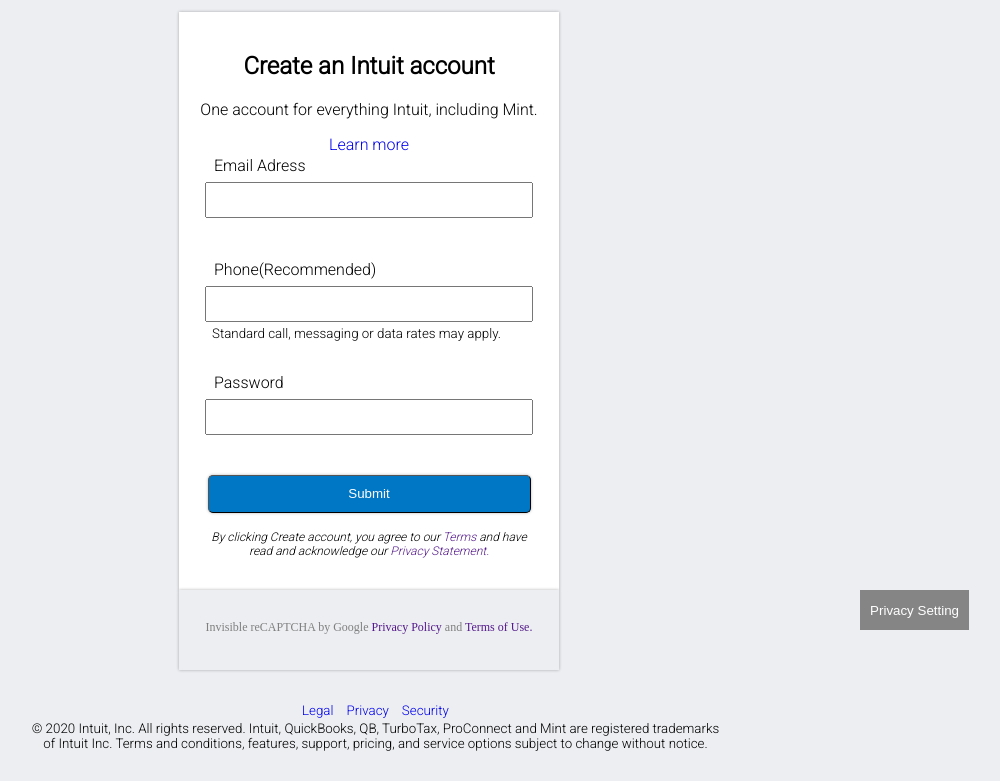
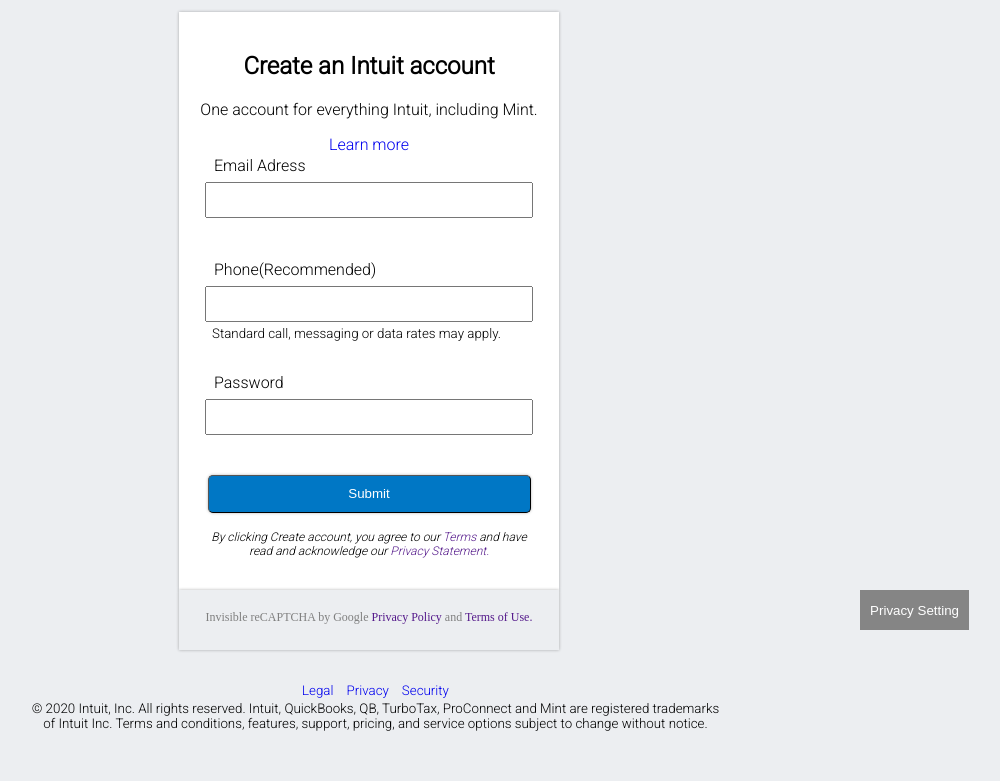
Before and after one commit to sinework/Sign-Up-Form, a plain HTML site: page index.html in a window 1280 px wide. Shown: the part 170-951 px from the top of the page, without its empty margins (271-1271 px from the left). Drawn offline with Linux system fonts and the light colour scheme.

Commit message:
added HTML and CSS comments/ adjusted form footer

```diff
--- a/css/style.css
+++ b/css/style.css
@@ -5,7 +5,9 @@ body {
 }
 main {
 }
-/*Navigation*/
+
+
+                                /* Navigation bar */
 
 header {
   padding-right: 30px;
@@ -17,20 +19,6 @@ nav {
   padding-top: 5px;
 }
 
-/* form{
-    width: 100%;
-}
-input{
-    width: 90%;
-    margin: 2px;
-}
-label{
-    width: 80%;
-    margin: 2px;
-}
-form >button{
-    width: 80%;
-} */
 .sign-up-request {
   margin-left: auto;
   padding: 10px;
@@ -38,7 +26,6 @@ form >button{
 }
 
 .sign-up-request > a {
-  /* font-size: 12px; */
 }
 .sign-up-request > p {
   margin: 0;
@@ -80,7 +67,7 @@ form >button{
   }
 }
 
-/* The logo and title section*/
+                     /* The logo and title section*/
 #logo {
   margin-top: 10px;
   display: flex;
@@ -108,21 +95,8 @@ form >button{
   height: 30px;
   top: 0;
 }
-/* The Form*/
-/* .form-container {
-  display: flex;
-  justify-self: center;
-  align-self: center;
-  height: 672px;
-  width: 380px;
-  border: thin;
-   margin: auto;
-  background-color: white;
-}
-.form-header{
-margin-bottom: 30px;
-width: 100%;
-} */
+                                    /* The Form*/
+
 .form-container {
   width: 340px;
   box-shadow: 0 0 3px 0 rgba(0, 0, 0, 0.3);
@@ -173,6 +147,9 @@ small {
   border-width: thin;
   color: white;
 }
+
+                          /* Form footer */
+
 .form-footer {
   background-color: #eceef1;
   height: 40px;
@@ -180,6 +157,9 @@ small {
     width: 340px;
     box-shadow: 0 0 3px 0 rgba(0, 0, 0, 0.3);
     padding: 20px;
+    padding-top:10px;
+    padding-bottom: 10px;
+
     margin:  auto;
 
 }
@@ -192,7 +172,7 @@ small {
 
 
  }
-
+                               /* Page Footer */
  .footer-info {
 margin-top: 30px;
 display: flex;
--- a/index.html
+++ b/index.html
@@ -15,13 +15,19 @@
       href="https://fonts.googleapis.com/icon?family=Material+Icons"
       rel="stylesheet"
     />
-    <title>Document</title>
+
+
+                               <!-- Webpage Title-->
+
+    <title>Intuit Sign-up</title>
   </head>
+
+
   <body>
 
+                            <!-- Top Navigation Bar -->
 
-
-    <header>
+  <header>
       <nav>
         <div class="sign-up-request">
           <p id="font">Already have an Intuit account?</p>
@@ -36,7 +42,13 @@
         </button>
       </nav>
     </header>
+
+                            <!-- Main Content -->
+
     <main>
+
+                            <!-- Logos -->
+
       <div id="logo">
         <a href="#"> <img src="logo.PNG" id="logo-png" alt="logo" /> </a>
       </div>
@@ -45,6 +57,9 @@
         <a href="#"> <img id="secondlogo" src="quickbooks.PNG" alt="" /> </a>
         <a href="#"> <img id="thirdlogo" src="mint.PNG" alt="" /> </a>
       </div>
+
+                             <!-- Sign-up Form -->
+
       <div class="form-container">
 
         <h2>Create an Intuit account</h2>
@@ -74,6 +89,8 @@
           <a href="" >Terms</a>   and have read and acknowledge our <a href="">Privacy Statement.</a></p>
 
         </form>
+
+                                <!-- Additional info -->
       </div>
       <div class="form-footer">
           <p id="footer-captcha">
@@ -82,11 +99,13 @@
       </div>
     </main>
 
+                                   <!-- Footer -->
+
     <footer>
 <div class="footer-info">
      <a href="#"><small>Legal</small> <a href="#"><small>Privacy</small> <a href="#"><small>Security</small></a>
 </div>
-
+                                <!-- copyrights info -->
   <div class="copyrights">
       <small> © 2020 Intuit, Inc. All rights reserved. Intuit, QuickBooks, QB, TurboTax, ProConnect and Mint are registered trademarks of Intuit Inc.
 Terms and conditions, features, support, pricing, and service options subject to change without notice. </small>
```
